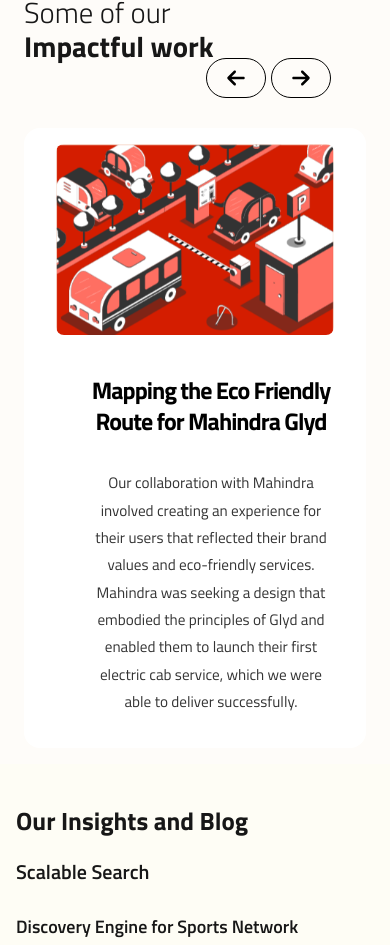
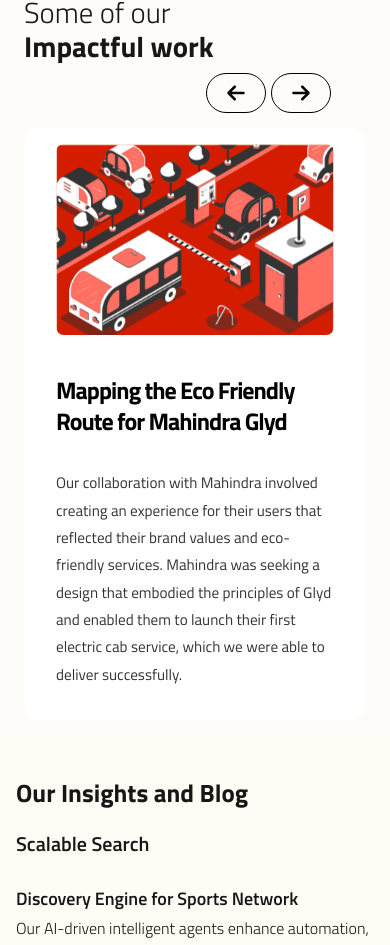
Before and after one commit to hariprasadvit/bnbwebsite, a Next.js app: page /case-study-detail in a window 390 px wide. Shown: the part 3436-4381 px from the top of the page. Built offline with nearby package versions, Linux system fonts and the light colour scheme.

Commit message:
[Fixed] Bugs

```diff
--- a/src/components/Projects/Banner/style.module.scss
+++ b/src/components/Projects/Banner/style.module.scss
@@ -152,6 +152,9 @@
       line-height: 26px;
       padding: 0 0 40px 20px;
     }
+    @media (max-width: 680px) {
+      padding-left: 0;
+    }
   }
 }
 
--- a/src/components/Projects/OurWorks/OurWorks.module.scss
+++ b/src/components/Projects/OurWorks/OurWorks.module.scss
@@ -203,6 +203,10 @@
       flex: 1;
       padding-left: 2rem;
 
+      @media (max-width: 680px) {
+        padding-left: unset;
+      }
+
       h3 {
         font-size: 2.5rem;
         font-weight: 700;
@@ -354,10 +358,22 @@
       height: 40px;
       top: -50px;
       right: 35px !important;
+
+      @media (max-width: 500px) {
+        top: -35px;
+      }
     }
 
     .customArrowLeft {
       right: 100px !important;
     }
   }
+
+    // Breakpoint: ≤680px
+    @media screen and (max-width:680px) {
+
+      .cardLayout {
+        text-align: left;
+      }
+    }
 }
```
